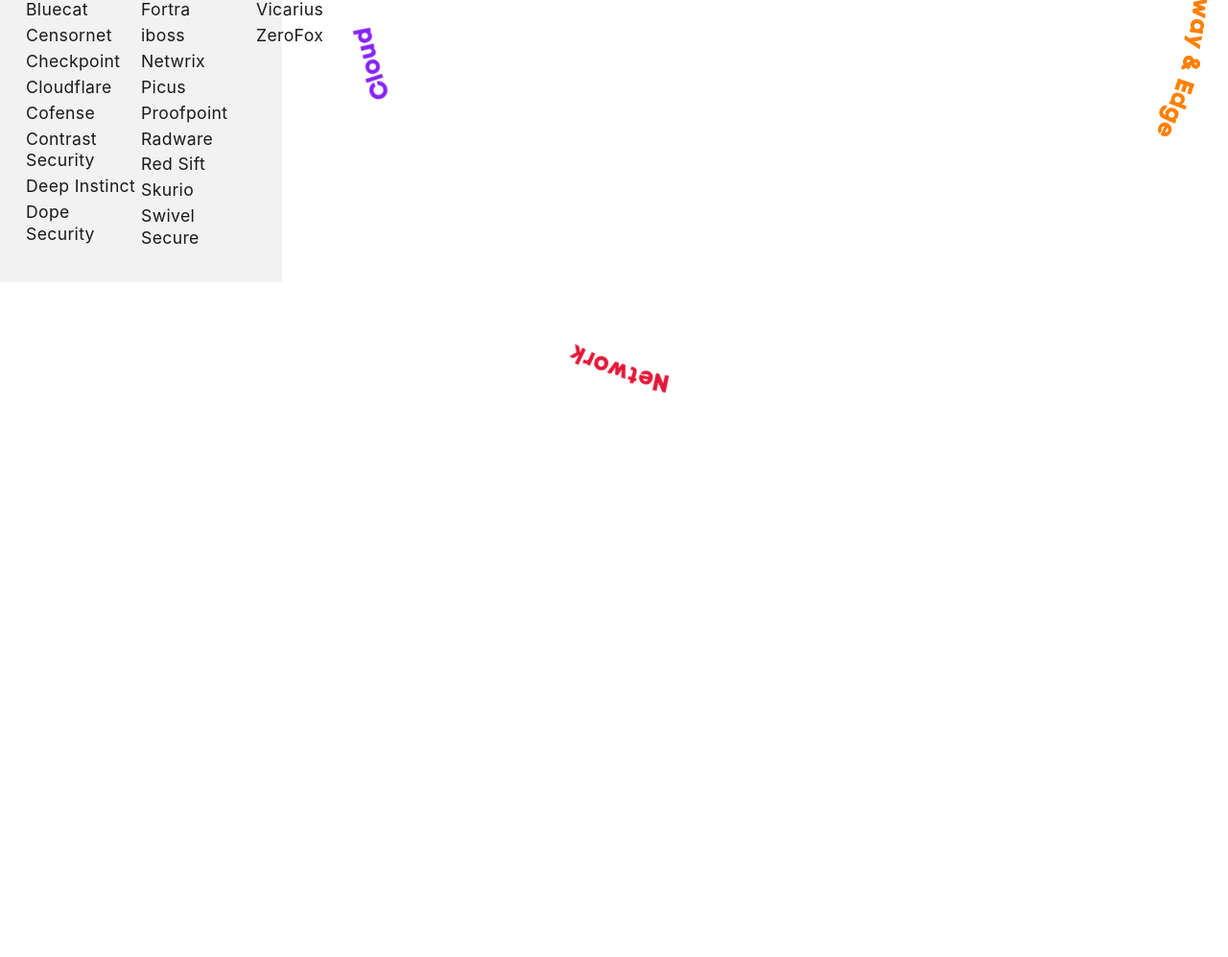
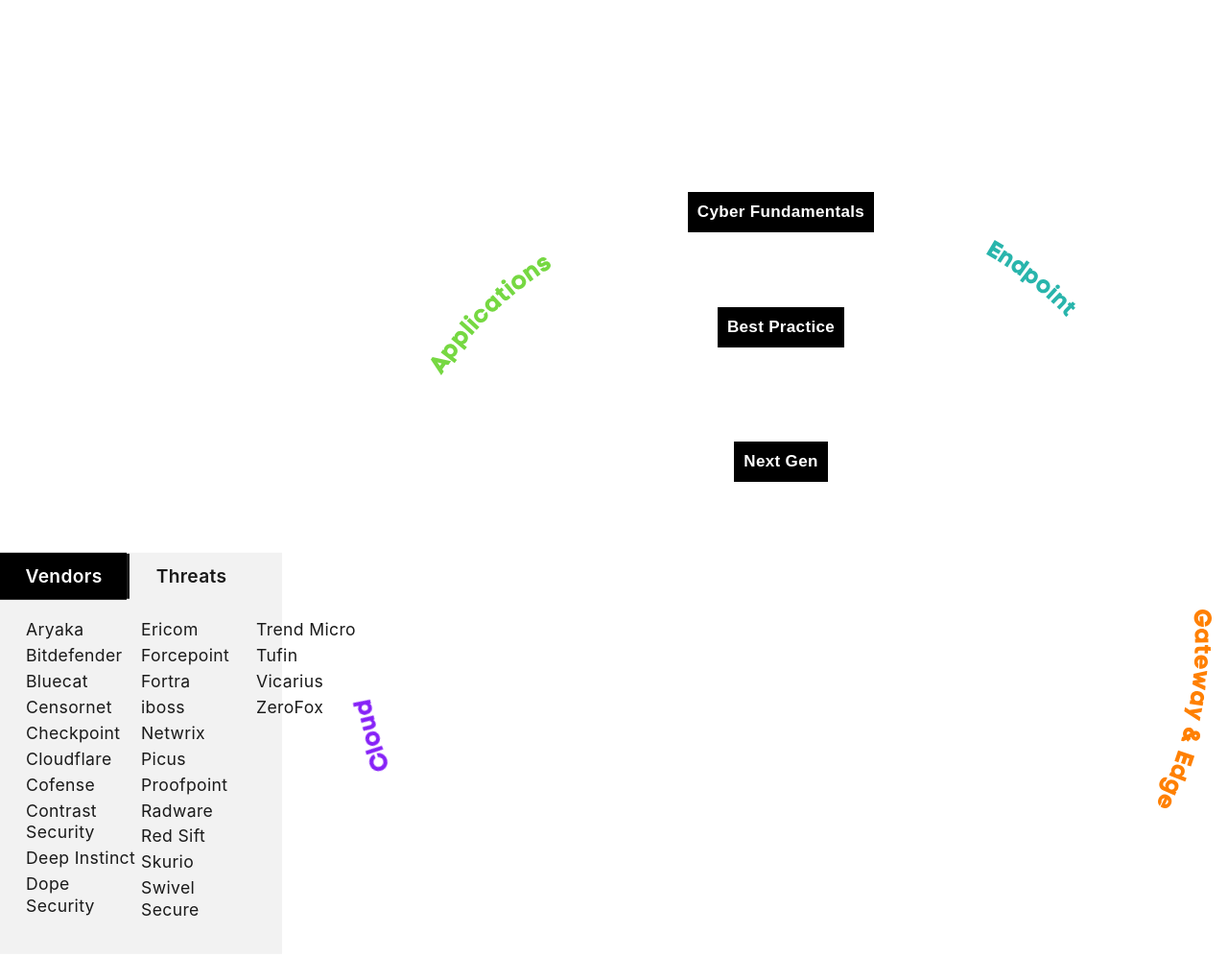
Before and after one commit to pareeklokesh/wheel, a plain HTML site: page index.html in a window 1280 px wide. Shown: the top 997 px of the page at 96% size. Before the commit the page ends 800 px from the top, so only its background shows below. Drawn offline with Linux system fonts and the light colour scheme; no server answers; a web font is replaced by a local one.

Commit message:
Add files via upload

```diff
--- a/index.html
+++ b/index.html
@@ -9,7 +9,7 @@
     <link rel="stylesheet" href="https://pareeklokesh.github.io/wheel/assets/css/responsive.css">
 </head>
 
-<body style="padding-top: 0;">
+<body style="padding-top: 700px;">
 
     <div class="graph_container graph_container_block">
         <div class="main">
```
